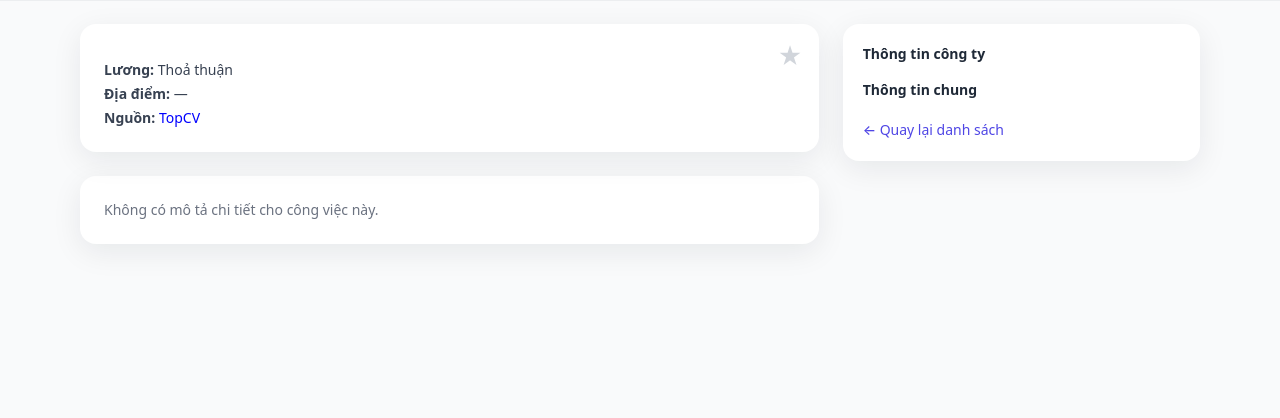
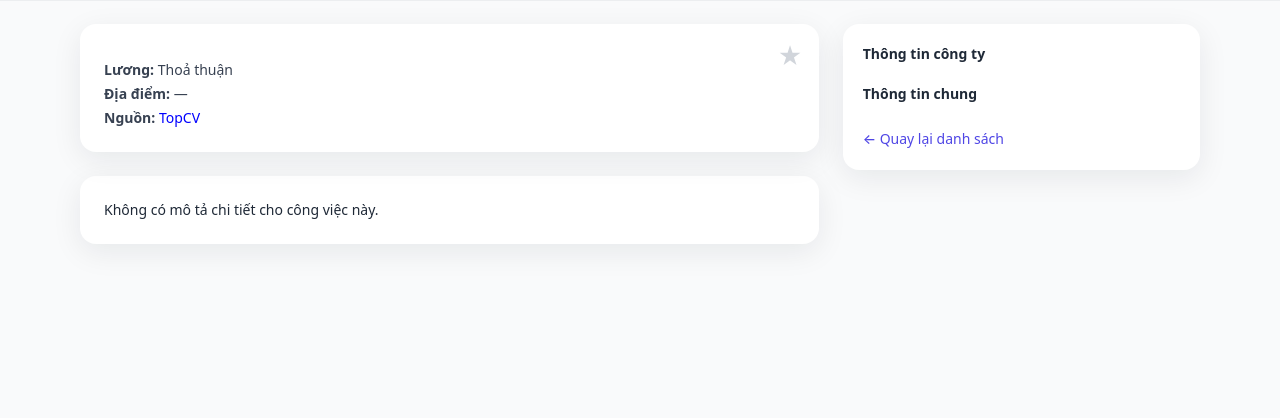
Before and after one commit to 22021202-VU-VAN-HUY/pull_data_topcv, a Flask app: template web/templates/job_detail.html in a window 1280 px wide. Shown: the part 64-482 px from the top of the page. Run offline with Flask 3, Linux system fonts and the light colour scheme; the template is opened without the code that fills it, so the values that code supplies are empty; some libraries are stand-ins or nearby versions.

Commit message:
update css

```diff
--- a/web/static/css/job_detail.css
+++ b/web/static/css/job_detail.css
@@ -1,9 +1,96 @@
 /* JOB DETAIL PAGE */
+.detail-layout {
+  display: grid;
+  grid-template-columns: repeat(1, minmax(0, 1fr));
+  gap: 1.5rem;
+}
+
+.detail-main {
+  display: flex;
+  flex-direction: column;
+  gap: 1.5rem;
+}
+
+@media (min-width: 1024px) {
+  .detail-layout {
+    grid-template-columns: repeat(3, minmax(0, 1fr));
+  }
+
+  .detail-main {
+    grid-column: span 2 / span 2;
+  }
+}
+
+.detail-card {
+  background-color: #ffffff;
+  padding: 1.5rem;
+}
+
+.detail-header {
+  position: relative;
+}
+
+.detail-company {
+  font-size: 0.875rem;
+  line-height: 1.25rem;
+  color: #6b7280;
+}
+
 .detail-title {
   letter-spacing: -0.01em;
+  font-size: 1.5rem;
+  line-height: 2rem;
+  font-weight: 700;
+  margin-top: 0.25rem;
+  color: #111827;
+}
+
+.detail-bookmark {
+  position: absolute;
+  top: 1rem;
+  right: 1rem;
+  font-size: 1.5rem;
+  line-height: 2rem;
+}
+
+.bookmark-starred {
+  color: #facc15;
+}
+
+.bookmark-unstarred {
+  color: #d1d5db;
+}
+
+.detail-meta {
+  margin-top: 0.75rem;
+  font-size: 0.875rem;
+  line-height: 1.25rem;
+  color: #374151;
+  display: flex;
+  flex-direction: column;
+  gap: 0.25rem;
+}
+
+.detail-deadline {
+  font-size: 0.75rem;
+  line-height: 1rem;
+  color: #4b5563;
+}
+
+.detail-content {
+  background-color: #ffffff;
+  padding: 1.5rem;
+}
+
+.detail-section {
+  margin-bottom: 1.5rem;
 }
 
 .detail-section-title {
+  font-size: 1rem;
+  line-height: 1.5rem;
+  font-weight: 600;
+  margin-bottom: 0.5rem;
   padding-bottom: 0.5rem;
 }
 
@@ -17,6 +104,20 @@
   line-height: 1.6;
 }
 
+.detail-section-body {
+  font-size: 0.875rem;
+  line-height: 1.25rem;
+  color: #1f2937;
+}
+
+.detail-section-body-prose {
+  max-width: none;
+}
+
+.detail-section-body-plain {
+  white-space: pre-line;
+}
+
 .detail-section-body p {
   margin-top: 0;
   margin-bottom: 0.35rem;
@@ -26,8 +127,42 @@
   margin-bottom: 0;
 }
 
-.detail-sidebar-title {
-  text-transform: uppercase;
-  letter-spacing: 0.08em;
-  font-size: 0.7rem;
+.detail-sidebar {
+  display: flex;
+  flex-direction: column;
+  gap: 1rem;
 }
+
+.detail-sidebar-card {
+  background-color: #ffffff;
+  padding: 1.25rem;
+}
+
+.detail-sidebar-heading {
+  font-size: 0.875rem;
+  line-height: 1.25rem;
+  font-weight: 600;
+  color: #1f2937;
+  margin-bottom: 0.25rem;
+}
+
+.detail-sidebar-list {
+  display: flex;
+  flex-direction: column;
+  gap: 0.25rem;
+  font-size: 0.75rem;
+  line-height: 1rem;
+  color: #374151;
+}
+
+.detail-back-link {
+  display: inline-block;
+  margin-top: 0.5rem;
+  color: #4f46e5;
+  font-size: 0.875rem;
+  font-weight: 500;
+}
+
+.detail-back-link:hover {
+  color: #4338ca;
+}
--- a/web/templates/job_detail.html
+++ b/web/templates/job_detail.html
@@ -1,25 +1,25 @@
 {% extends "base.html" %}
 {% block content %}
-  <div class="detail-layout grid grid-cols-1 lg:grid-cols-3 gap-6">
+  <div class="detail-layout">
     <!-- LEFT: HEADER + SECTIONS -->
-    <section class="detail-main lg:col-span-2 space-y-6">
+    <section class="detail-main">
       <!-- HEADER -->
-      <div class="base-card detail-header bg-white p-6 relative">
-        <div class="detail-company text-sm text-gray-500">{{ job.company }}</div>
-        <h1 class="detail-title text-2xl font-bold mt-1 text-gray-900">
+      <div class="base-card detail-card detail-header">
+        <div class="detail-company">{{ job.company }}</div>
+        <h1 class="detail-title">
           {{ job.title }}
         </h1>
 
         <button
           type="button"
-          class="home-bookmark-button detail-bookmark absolute top-4 right-4 text-2xl {{ 'text-yellow-400' if is_starred else 'text-gray-300' }}"
+          class="home-bookmark-button detail-bookmark {{ 'bookmark-starred' if is_starred else 'bookmark-unstarred' }}"
           data-job-id="{{ job.job_id }}"
           aria-label="Đánh dấu công việc"
         >
           ★
         </button>
 
-        <div class="detail-meta mt-3 text-sm text-gray-700 space-y-1">
+        <div class="detail-meta">
           <div><strong>Lương:</strong> {{ salary_text or 'Thoả thuận' }}</div>
           <div>
             <strong>Địa điểm:</strong> {{ job.city or '—' }}
@@ -31,7 +31,7 @@
             </a>
           </div>
           {% if deadline_text %}
-            <div class="detail-deadline text-xs text-gray-600">
+            <div class="detail-deadline">
               {{ deadline_text }}
             </div>
           {% endif %}
@@ -39,32 +39,32 @@
       </div>
 
       <!-- SECTIONS GIỐNG TOPCV -->
-      <div class="base-card detail-content bg-white p-6">
+      <div class="base-card detail-card detail-content">
         {% if detail_sections and detail_sections|length > 0 %}
           {% for sec in detail_sections %}
-            <div class="detail-section mb-6">
-              <h2 class="detail-section-title text-base font-semibold mb-2">
+            <div class="detail-section">
+              <h2 class="detail-section-title">
                 {{ sec.label }}
               </h2>
 
               {% if sec.html %}
-                <div class="detail-section-body text-sm text-gray-800 prose max-w-none">
+                <div class="detail-section-body detail-section-body-prose">
                   {{ sec.html | safe }}
                 </div>
               {% elif sec.text %}
-                <div class="detail-section-body text-sm text-gray-800 whitespace-pre-line">
+                <div class="detail-section-body detail-section-body-plain">
                   {{ sec.text }}
                 </div>
               {% endif %}
             </div>
           {% endfor %}
         {% elif fallback_description %}
-          <h2 class="detail-section-title text-base font-semibold mb-2">
+          <h2 class="detail-section-title">
             Mô tả chi tiết
           </h2>
           <div
             id="job-desc-plain"
-            class="detail-section-body text-sm text-gray-800"
+            class="detail-section-body"
             data-raw="{{ fallback_description | e }}"
           ></div>
           <script>
@@ -80,7 +80,7 @@
             });
           </script>
         {% else %}
-          <p class="text-sm text-gray-500">
+          <p class="detail-section-body">
             Không có mô tả chi tiết cho công việc này.
           </p>
         {% endif %}
@@ -88,18 +88,18 @@
     </section>
 
     <!-- RIGHT: THÔNG TIN THÊM -->
-    <aside class="detail-sidebar lg:col-span-1 space-y-4">
-      <div class="base-card bg-white p-5">
+    <aside class="detail-sidebar">
+      <div class="base-card detail-sidebar-card">
         <!--<h3 class="detail-sidebar-title text-xs font-semibold text-gray-500 mb-3">
           Thông tin thêm
         </h3>-->
 
         <!-- Thông tin công ty -->
         <div class="mb-4">
-          <h2 class="text-sm font-semibold text-gray-800 mb-1">
+          <h2 class="detail-sidebar-heading">
             Thông tin công ty
           </h2>
-          <ul class="detail-sidebar-list text-xs text-gray-700 space-y-1">
+          <ul class="detail-sidebar-list">
             {% for label, value in company_info.items() %}
               {% if value %}
                 <li>
@@ -119,10 +119,10 @@
 
         <!-- Thông tin chung -->
         <div class="mb-3">
-          <h3 class="text-sm font-semibold text-gray-800 mb-1">
+          <h3 class="detail-sidebar-heading">
             Thông tin chung
           </h3>
-          <ul class="detail-sidebar-list text-xs text-gray-700 space-y-1">
+          <ul class="detail-sidebar-list">
             {% for label, value in general_info.items() %}
               {% if value %}
                 <li>
@@ -133,7 +133,7 @@
           </ul>
         </div>
 
-        <a href="{{ url_for('jobs.index') }}" class="base-link text-sm text-indigo-600 inline-block mt-2">
+        <a href="{{ url_for('jobs.index') }}" class="base-link detail-back-link">
           ← Quay lại danh sách
         </a>
       </div>
```
